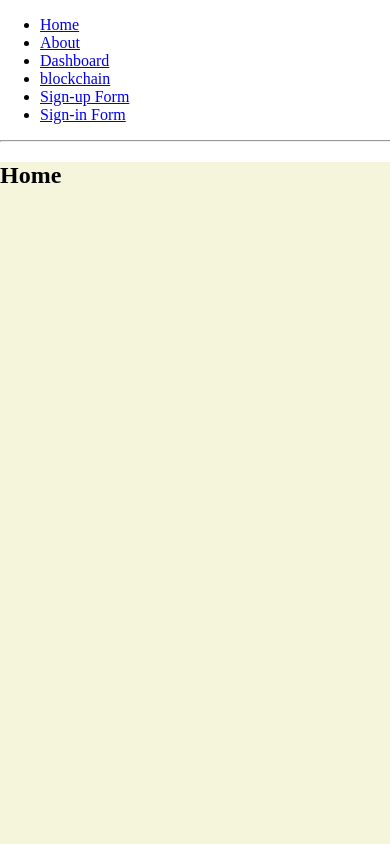
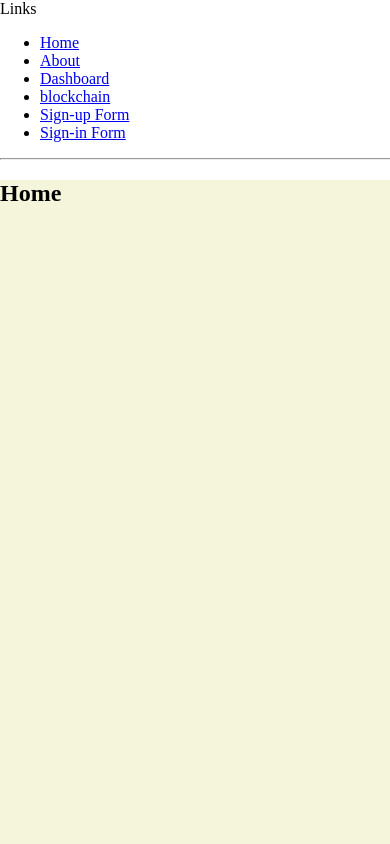
Before and after one commit to ipsonmoulinga/blockchainreactfront, a React (Create React App) app: page / in a window 390 px wide. Shown: the top 844 px of the page. Built offline with nearby package versions, Linux system fonts and the light colour scheme.

Commit message:
responsive

```diff
--- a/src/components/App.tsx
+++ b/src/components/App.tsx
@@ -3,6 +3,7 @@ import '../style/App.css';
 import {
   BrowserRouter as Router, Link, Route, Switch,
 } from 'react-router-dom';
+import { Grid } from '@material-ui/core';
 import BlockChain from './BlockChain';
 import SignIn from './SignIn';
 import SignUp from './SignUp';
@@ -14,6 +15,7 @@ function App() : ReactElement {
   return (
   <div id="App-Body">
     <Router>
+      <Grid> Links </Grid>
       <ul>
         <li>
           <Link to="/">Home</Link>
```
